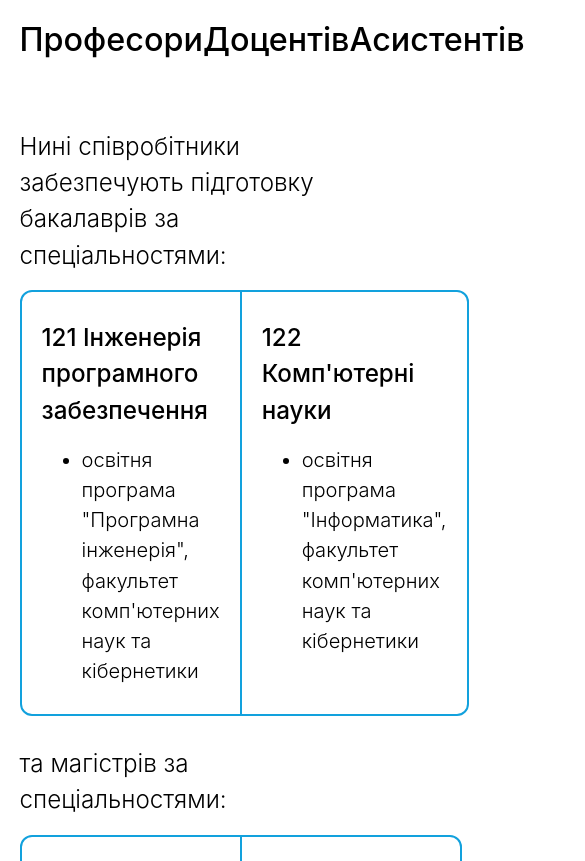
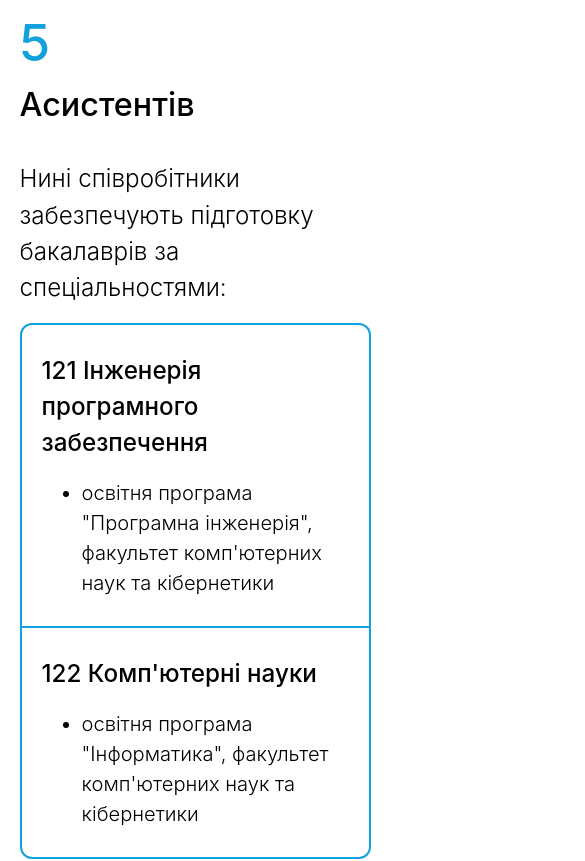
Before and after one commit to LonelyTrouvere/cathedra-web, an Angular app: page /about in a window 390 px wide. Shown: the part 624-1485 px from the top of the page, 585 px wide, since content can reach past the window. Built offline with nearby package versions, Linux system fonts and the light colour scheme.

Commit message:
refactor: addaptable about page

```diff
--- a/src/app/about-page/about-page.html
+++ b/src/app/about-page/about-page.html
@@ -8,15 +8,15 @@
       наук, професор Провотар О.І.
     </p>
     <div class="about-page__header__count">
-      <div class="prof-count">
+      <div class="prof-count prof-count--professors">
         <span class="prof-count__number">4</span>
         <span class="prof-count__label">Професори</span>
       </div>
-      <div class="prof-count">
+      <div class="prof-count prof-count--docents">
         <span class="prof-count__number">10</span>
         <span class="prof-count__label">Доцентів</span>
       </div>
-      <div class="prof-count">
+      <div class="prof-count prof-count--assistants">
         <span class="prof-count__number">5</span>
         <span class="prof-count__label">Асистентів</span>
       </div>
--- a/src/app/about-page/about-page.scss
+++ b/src/app/about-page/about-page.scss
@@ -14,15 +14,28 @@
     }
 
     &__count {
-      display: flex;
+      display: grid;
+      gap: 0 40px;
+      grid-template-areas: 'professors docents assistants';
       justify-content: space-between;
-      width: 80%;
     }
 
     .prof-count {
       display: flex;
       flex-direction: column;
       align-items: start;
+
+      &--professors {
+        grid-area: professors;
+      }
+
+      &--docents {
+        grid-area: docents;
+      }
+
+      &--assistants {
+        grid-area: assistants;
+      }
 
       &__number {
         font-weight: 500;
@@ -125,6 +138,7 @@
 
       img {
         max-height: 238px;
+        max-width: 472px;
       }
     }
 
@@ -144,3 +158,75 @@
     color: #12a1dd;
   }
 }
+
+@media screen and (max-width: 1024px) {
+  .about-page {
+    gap: 32px;
+
+    &__header,
+    &__programs {
+      gap: 16px;
+    }
+
+    &__companies {
+      &__content {
+        flex-direction: column;
+        gap: 16px;
+
+        h3 {
+          width: 100%;
+        }
+
+        img {
+          width: auto;
+          align-self: center;
+        }
+      }
+    }
+  }
+}
+
+@media screen and (max-width: 576px) {
+  .about-page {
+    &__companies {
+      &__content {
+        flex-direction: column;
+        gap: 16px;
+
+        h3 {
+          width: 100%;
+        }
+
+        img {
+          align-self: unset;
+        }
+      }
+    }
+
+    &__header {
+      &__count {
+        grid-template-columns: repeat(2, minmax(0, 1fr));
+        grid-template-areas: 'professors docents' 'assistants assistants';
+      }
+    }
+
+    &__programs {
+      .program-short {
+        &__table {
+          td {
+            display: block;
+            width: 100%;
+            box-sizing: border-box;
+            border-right: unset;
+          }
+
+          td:first-child {
+            border-right: unset;
+            border-bottom: 2px solid #12a1dd;
+            border-bottom-left-radius: unset;
+          }
+        }
+      }
+    }
+  }
+}
```
